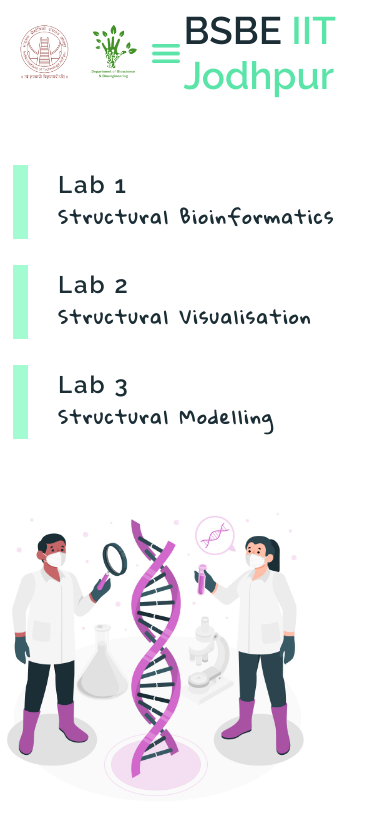
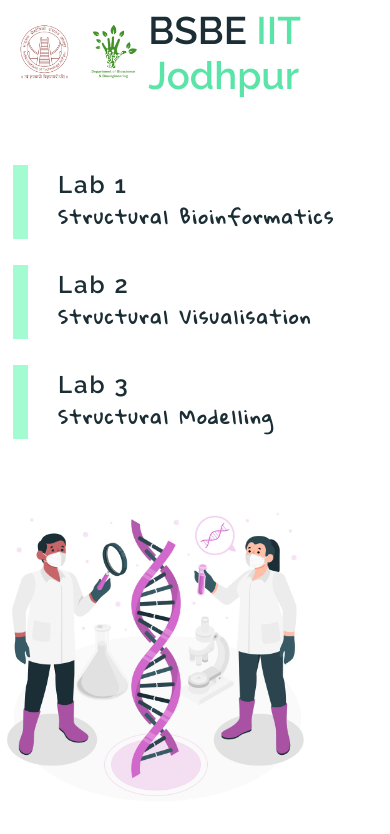
Before and after one commit to Keshav4M/Home, a plain HTML site: page index.html in a window 390 px wide. Drawn offline with Linux system fonts and the light colour scheme.

Commit message:
done with home page

```diff
--- a/style.css
+++ b/style.css
@@ -153,7 +153,7 @@ nav img{
 
 @media screen and (max-width: 800px){
   .nav-btn-container{display: none;}
-  #menu-icon{display: block;}
+  /* #menu-icon{display: block;} */
 }
 @media screen and (max-width: 700px){
  .logo-container img{width: 15vw;}
```
